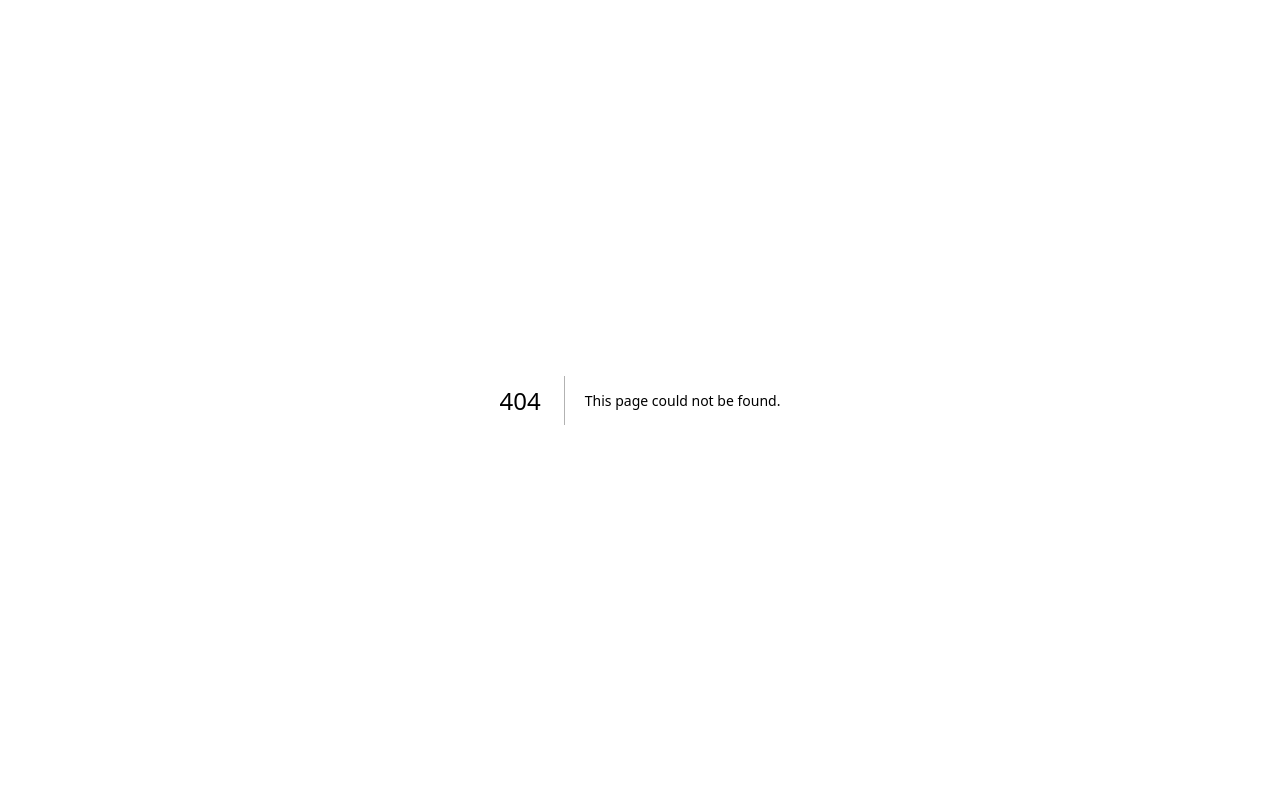
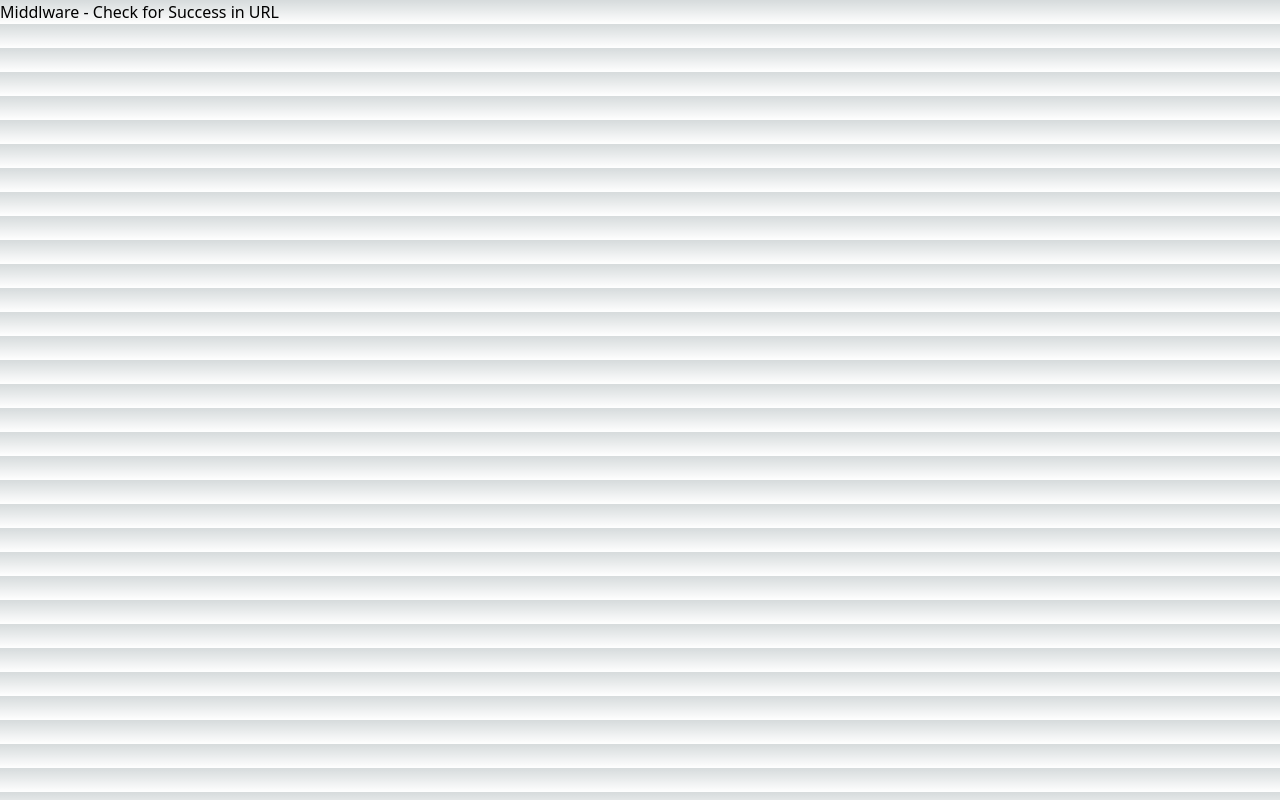
Before and after one commit to thomas-desmond/host-check-nextjs, a Next.js app: page /middleware in a window 1280 px wide. Before the commit this address had no page. Built offline with nearby package versions, Linux system fonts and the light colour scheme.

Commit message:
Initial middleware file and page

```diff
--- /dev/null
+++ b/pages/middleware.tsx
@@ -0,0 +1,8 @@
+export default function Page() {
+
+    return (
+        <main>
+            Middlware - Check for Success in URL
+        </main>
+    )
+}
```
Also changed, not shown: middleware.ts (added, +12 -0 lines).
